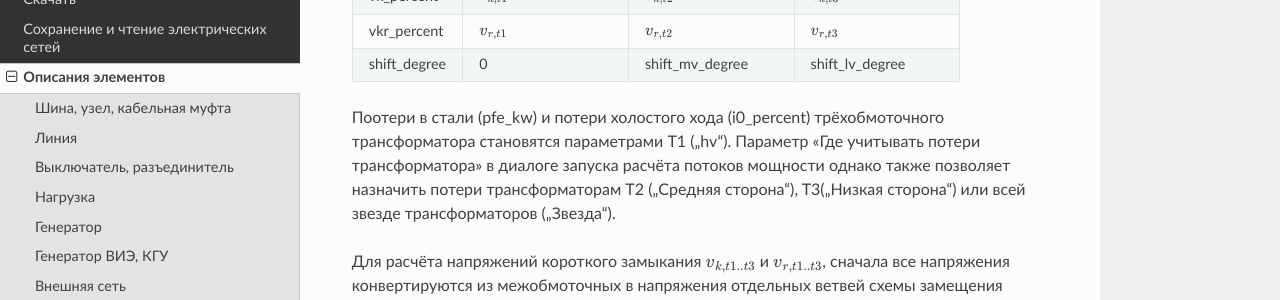
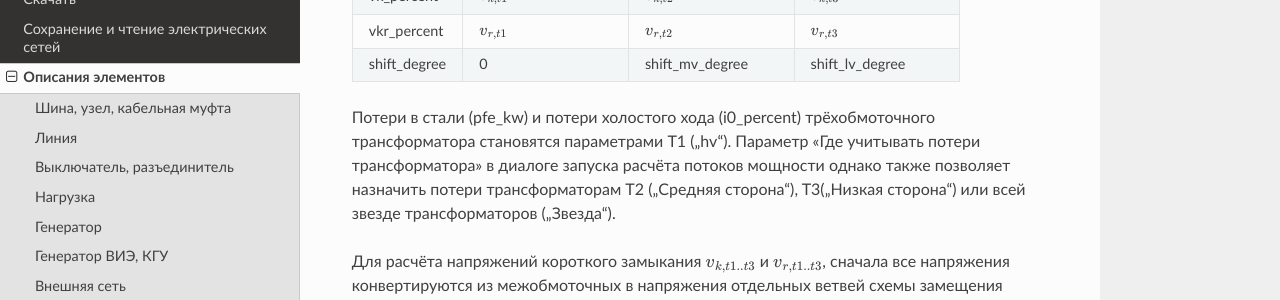
Before and after one commit to vicjan89/doctkz, a Sphinx documentation site: the page built from docs/source/elements/trafo3w.rst, in a window 1280 px wide and 900 px high, scrolled down 2566 px. Shown: the part 150-450 px from the top of the window. Built offline with Sphinx 7.4.7 and the Read the Docs theme 2.0.0, drawn with Linux system fonts in a browser that asks for light colours.

```diff
--- a/docs/source/elements/trafo3w.rst
+++ b/docs/source/elements/trafo3w.rst
@@ -57,7 +57,9 @@
    :delim: ;
    :widths: 10, 15, 15, 15
 
-Поотери в стали (pfe\_kw) и потери холостого хода (i0\_percent) трёхобмоточного трансформатора становятся параметрами T1 ('hv').
+.. _losses:
+
+Потери в стали (pfe\_kw) и потери холостого хода (i0\_percent) трёхобмоточного трансформатора становятся параметрами T1 ('hv').
 Параметр "Где учитывать потери трансформатора" в диалоге запуска расчёта потоков мощности однако также позволяет назначить потери трансформаторам T2 ('Средняя сторона'), T3('Низкая сторона') или всей звезде трансформаторов ('Звезда').
 
 Для расчёта напряжений короткого замыкания :math:`v_{k, t1..t3}` и :math:`v_{r, t1..t3}`, сначала все напряжения конвертируются из межобмоточных
--- a/docs/source/shortcircuit/run.rst
+++ b/docs/source/shortcircuit/run.rst
@@ -8,7 +8,7 @@
 Расчёт термического действия тока КЗ описано :ref:`здесь.<ith>`
 
 
-.. image:: /_static/Calc SC.png
+.. image:: /_static/CalcSC.png
 		:width: 60em
 		:align: center
 
```
Also changed, not shown: other parts of docs/source/elements/trafo3w.rst (+2 -0 lines), docs/source/elements/trafo.rst (+4 -0 lines), docs/source/powerflow/run.rst (+13 -0 lines), docs/source/_static/CalcSC.png (renamed from docs/source/_static/Calc SC.png), docs/source/_static/PowerFlow.png (added).
